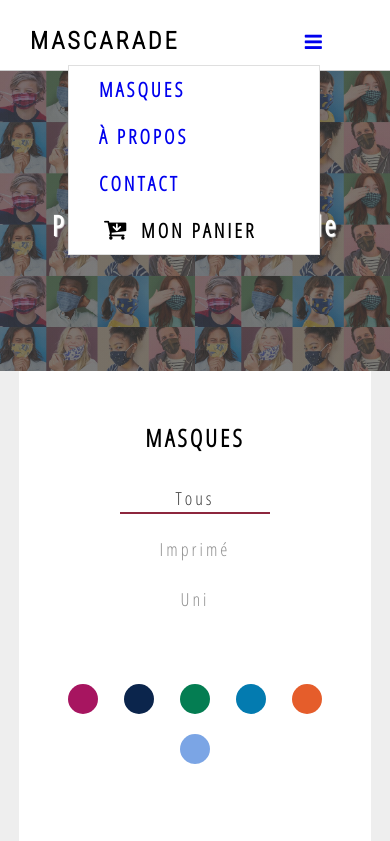
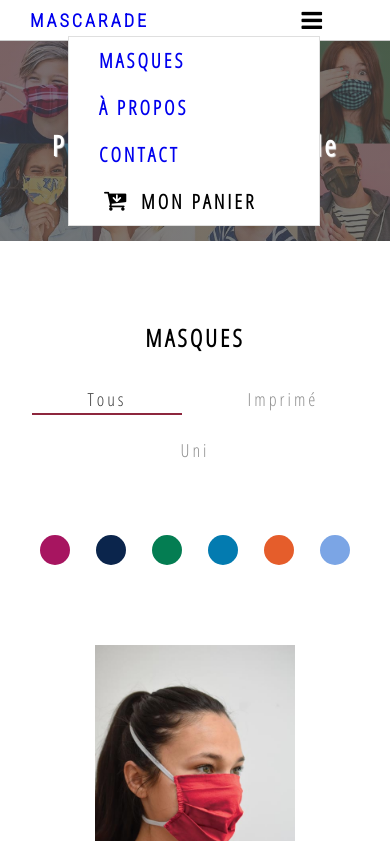
Before and after one commit to Daniel-Venera/mascarade, a plain HTML site: page index.html in a window 390 px wide. Both pictures are taken after a click on the icon 314 px from the left and 42 px from the top of the page. Shown: the top 841 px of the page. Drawn offline with Linux system fonts and the light colour scheme.

Commit message:
responsive burger menu + refactoring css and html

```diff
--- a/css/style.css
+++ b/css/style.css
@@ -1,13 +1,7 @@
-/* div {
-  border: 1px solid red;
-} */
-
-/* General classes */
 
 /* Generic classes */
 
 html {
-  /* height: 100%; */
   scroll-behavior: smooth;
 }
 
@@ -45,13 +39,19 @@ h2, h3 {
 }
 
 section {
-  margin-bottom: 30px;
+  margin: auto;
+  padding-top: 50px;
 }
 
+a {
+  cursor: pointer;
+  text-decoration: none;
+}
 
 /* Navbar */
 
 nav {
+  max-width: 100%;
   overflow: visible !important;
   position: sticky;
   top: 0;
@@ -69,24 +69,23 @@ nav {
 
 nav p {
   float: left;
-  font-size: 24px;
-  /* line-height: 55px;  */
+  font-size: 32px;
 }
 
 nav div {
-  width: 500px;
+  display: flex
 }
 
-nav ul li ul {
+#burgerItems {
   display: block;
   position: absolute;
+  top: 40%;
   right: 40px;
   border: 1px solid rgb(223, 223, 223);
   background-color: white;
   padding-left: 0px;
   width: 500px;
 }
-
 
 nav li {
   float: left;
@@ -100,8 +99,6 @@ nav a {
   text-decoration: none;
   padding: 10px;
   margin: 0px 20px;
-  /* margin-bottom: 300px; */
-  /* border: 1px solid white; */
 }
 
 a:visited {
@@ -113,9 +110,10 @@ a:visited {
   font-size: 1.5em;
 }
 
-.logo {
+#logo {
   font-family: 'Roboto Condensed', sans-serif;
-  margin-top: 27px;
+  font-size: 32px;
+  margin: 10px 0px 0px 0px
 }
 
 #dropdownMenu {
@@ -140,18 +138,11 @@ footer i {
   margin: 0;
 }
 
-a {
-  text-decoration: none;
-}
-
-footer a:hover {
-  text-decoration: underline;
-}
-
 /* Banner */
 
 .banner {
   background: linear-gradient(rgba(66, 66, 66, 0.7), rgba(66, 66, 66, 0.7)), url("../images/masques.jpg"), no-repeat center;
+  max-width: 100%;
   background-size: 100%;
   height: 700px;
   padding: 0px;
@@ -183,20 +174,23 @@ footer a:hover {
   transform: translate(-50%, -50%);
 }
 
+#arrow a:visited {
+  color: white;
+}
+
 /* Container */
 
 #container {
   width: 90%;
   margin: auto;
-  margin-bottom: 30px;
+  margin-bottom: 100px;
   padding: 20px 10px 10px 10px;
   background-color: white;
 }
 
 /* Filter */
 
-#filter {
-  margin: auto;
+#shop {
   padding: 10px;
   margin-top: 30px;
 }
@@ -228,15 +222,11 @@ button::-moz-focus-inner {
   background-color: white;
   font-size: 18px;
   color: #8e8e8e;
-  /* width: 200px; */
   height: 30px;
   margin: 10px;
 }
 
 .selected-type {
-  /* background-color: #1b047c; */
-  /* color: white; */
-  /* text-decoration: underline; */
   border-bottom: 2px solid rgb(141, 38, 61);
   color: #3b3b3b;
 }
@@ -405,10 +395,6 @@ button::-moz-focus-inner {
   margin: 0px 10px 0px 10px;
 }
 
-#seeMyCartContent {
-  padding: 5px;
-}
-
 #oneMaskCartImage {
   display: block;
   width: 50%;
@@ -457,7 +443,8 @@ button::-moz-focus-inner {
 }
 
 #seeMyCartContent {
-  width: 50% !important
+  padding: 5px;
+  text-align: center;
 }
 
 #oneMaskCartButtons {
@@ -470,7 +457,6 @@ button::-moz-focus-inner {
   width: 50%;
   border: none;
   padding: 20px 0px;
-  /* height: 30px; */
   margin: 10px 10px;
 }
 
@@ -480,12 +466,14 @@ button::-moz-focus-inner {
 }
 
 /* About */
+#about {
+  margin-bottom: 100px;
+}
 
 #about img {
   display: block;
   border-radius: 50%;
   width: 200px;
-  /* margin-left: 50px; */
   margin: auto;
 }
 
@@ -514,7 +502,7 @@ blockquote {
 
 /* Responsive */
 
-@media only screen and (max-width: 1000px) {
+@media only screen and (max-width: 1100px) {
   nav {
     padding-left: 30px;
     padding-right: 30px;
@@ -522,51 +510,59 @@ blockquote {
   .nav-item {
     display: none;
   }
-
   #dropdownMenu {
     display: block;
   }
+  #dropdownMenu ul {
+    display: none;
+    width: 250px;
+  }
 
-  #dropdownMenu ul{
-    display: none;
-  width: 250px;
+  nav {
+    height: 30px;
+  }
+
+  #burgerMenu {
+    display: block;
+    position: relative;
+    bottom: 20px;
+  }
+
+  #logo {
+    font-size: 18px;
+    padding: 0px;
   }
 }
 
 @media only screen and (max-width: 480px) {
-  body, html {
-    margin: 0px;
-    padding: 0px;
+  html, body {
+    max-width: 100%;
   }
   #title {
     font-size: 28px;
     left: 0;
   }
+
   .banner {
-    height: 300px;
-    background-size: 50%;
+    height: 200px;
   }
   #arrow {
     display: none;
   }
   #container {
-    width: 85%;
+    padding: 20px 0px;
+    width: 100%;
     margin: auto;
   }
-
   .type {
     width: 150px;
   }
-  #filter {
-    margin: auto;
-  }
 
-  .filter-color button{
+  .filter-color button {
     width: 30px;
     height: 30px;
     margin-top: 20px;
   }
-
   #masks {
     padding: 10px;
   }
@@ -574,11 +570,10 @@ blockquote {
     width: 200px;
   }
   .modal-content {
-    width: 70%;
+    width: 80%;
   }
-
   blockquote {
-    width: 200px;
-    margin: auto;
+    width: 100%;
+    margin: 0;
   }
 }
--- a/index.html
+++ b/index.html
@@ -10,54 +10,49 @@
   <link href="https://fonts.googleapis.com/css2?family=Open+Sans+Condensed:wght@300&display=swap" rel="stylesheet">
   <link href="https://fonts.googleapis.com/css2?family=Roboto+Condensed:wght@300&display=swap" rel="stylesheet">
   <meta property='og:image'
-    content="https://www.consignor.com/wp-content/uploads/2019/06/Senior-Front-End-Developer-1080x675.jpg" />
-  <link rel="icon" href="images/pc.png" type="image/png">
+    content="https://media3.s-nbcnews.com/j/newscms/2020_23/1575506/face-masks-give-back-kr-2x1-tease-200602_0deabbe43e91f6d2c539f0ceb52caee9.social_share_1200x630_center.jpg" />
+  <link rel="icon" href="images/favicon.png" type="image/png">
   <title>Mascarade</title>
 </head>
 
 <body>
+  <!-- Nav -->
   <nav>
     <div>
-    <p class='logo'>Mascarade</p>
-    <ul class='nav-item'>
-      <li><a href="#container">Masques</a></li>
-      <li><a href="#container">A propos</a></li>
-    </ul>
-  </div>
+      <a id='logo' href='#'>Mascarade</a>
+      <ul class='nav-item'>
+        <li><a href="#container">Masques</a></li>
+        <li><a href="#about">A propos</a></li>
+      </ul>
+    </div>
     <ul class='nav-item'>
       <li><a href="https://www.linkedin.com/in/daniel-venera/" target="_blank">Contact</a></li>
-      <li><a class='see-cart'><i class="fa fa-cart-arrow-down" style="font-size: 24px"></i> Mon
-          panier</a>
-      </li>
+      <li><a class='see-cart'><i class="fa fa-cart-arrow-down" style="font-size: 24px"></i> Mon panier</a></li>
     </ul>
     <ul id="dropdownMenu">
-      <li><a href='#'><i class="fa fa-bars" aria-hidden="true" id='burgerMenu'></i></a>
+      <li><a><span><i class="fa fa-bars" aria-hidden="true" id="burgerMenu" style="font-size: 24px"></i></span></a>
         <ul id='burgerItems'>
           <li><a href="#container">Masques</a></li>
           <li><a href="#about">À propos</a></li>
           <li><a href="https://www.linkedin.com/in/daniel-venera/" target="_blank">Contact</a></li>
-          <li><a class='see-cart'><i class="fa fa-cart-arrow-down" style="font-size: 24px"></i> Mon
-              panier</a>
-          </li>
+          <li><a class='see-cart'><i class="fa fa-cart-arrow-down" style="font-size: 24px"></i> Mon panier</a></li>
         </ul>
       </li>
     </ul>
   </nav>
+  <!-- Banner -->
   <div class="banner">
     <div id="title"><span>MASCARADE</span><br>Protégez-vous avec style</div>
-    <a href="#container">
-      <div id="arrow">&#8964;</div>
-    </a>
+    <div id="arrow"><a href="#container">&#8964;</a></div>
   </div>
   <div id='container'>
-
-    <section id="filter">
+    <!-- Shop -->
+    <section id="shop">
       <h2>Masques</h2>
       <div class='filter-type'>
         <button id='all' class='type selected-type'>Tous</button>
         <button id='printed' class='type'>Imprimé</button>
         <button id='plain' class='type'>Uni</button>
-
       </div>
       <div class='filter-color'>
         <button id='fushia' class='color plain'></button>
@@ -101,6 +96,7 @@
       </div>
     </section>
 
+    <!-- Modals -->
     <div id="modalImage" class="modal">
       <div class="modal-content">
         <img id='imageModal'>
@@ -122,13 +118,16 @@
     <div id="oneMaskCart" class="modal">
       <div class="modal-content" id='seeMyCartContent'>
         <img id='oneMaskCartImage'>
+        <div>
+          Vous avez rajouté cet article dans votre panier !
+        </div>
         <div id='oneMaskCartButtons'>
           <button id='continue'>&#8592; Continuer mes achats</button>
           <button id='seeMyCart' class='see-cart'>Voir mon panier</button>
         </div>
       </div>
     </div>
-
+    <!-- About -->
     <section id='about'>
       <h2>À propos</h2>
       <div id="about-quote">
@@ -144,11 +143,11 @@
       </div>
     </section>
   </div>
-
+  <!-- Footer -->
   <footer>
     Créé avec <i class="fa fa-heart"></i> par Daniel Venera
     <br>
-    <a href='https://github.com/Daniel-Venera/portfolio' target="_blank"><i class='fa fa-github'></i></a>
+    <a href='https://github.com/Daniel-Venera/mascarade/' target="_blank"><i class='fa fa-github'></i></a>
   </footer>
   <script src="js/script.js"></script>
 </body>
--- a/js/script.js
+++ b/js/script.js
@@ -1,5 +1,3 @@
-let log = console.log
-
 let buttons = document.querySelectorAll('button.type, button.color')
 let types = document.querySelectorAll('.type')
 let masks = document.querySelectorAll('.mask')
@@ -7,7 +5,6 @@ let colors = document.querySelectorAll('.color')
 
 
 function select(typeOfButton, classType, element) {
-
   typeOfButton.forEach(function (type) {
     if (type.classList.contains(classType)) {
       type.classList.remove(classType)
@@ -218,3 +215,9 @@ burgerMenu.addEventListener('click', function(){
     burgerItems.style.display = 'block'
   }
 })
+
+document.addEventListener('click', function (e) {
+  if (burgerItems.style.display == 'block' && e.target && e.target != burgerMenu) {
+    burgerItems.style.display = 'none'
+  }
+})
```
Also changed, not shown: images/favicon.png (added).
